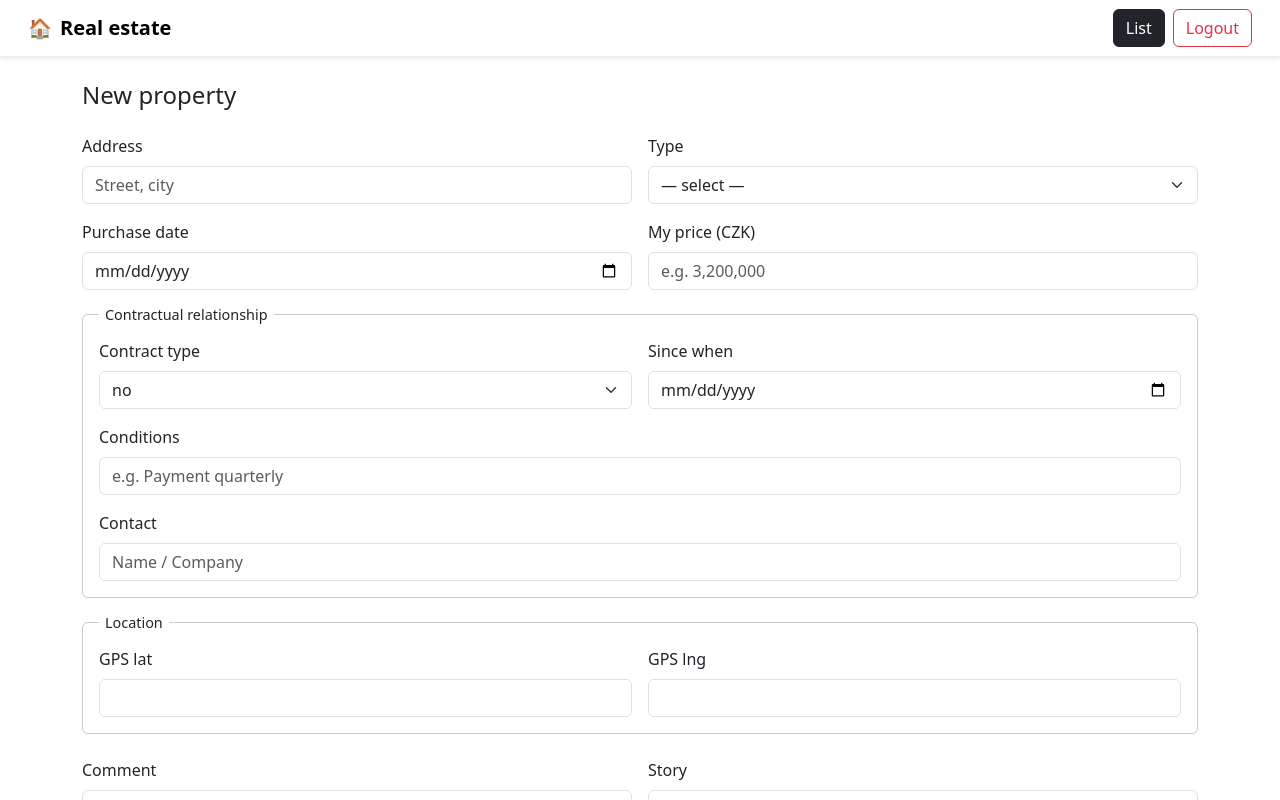
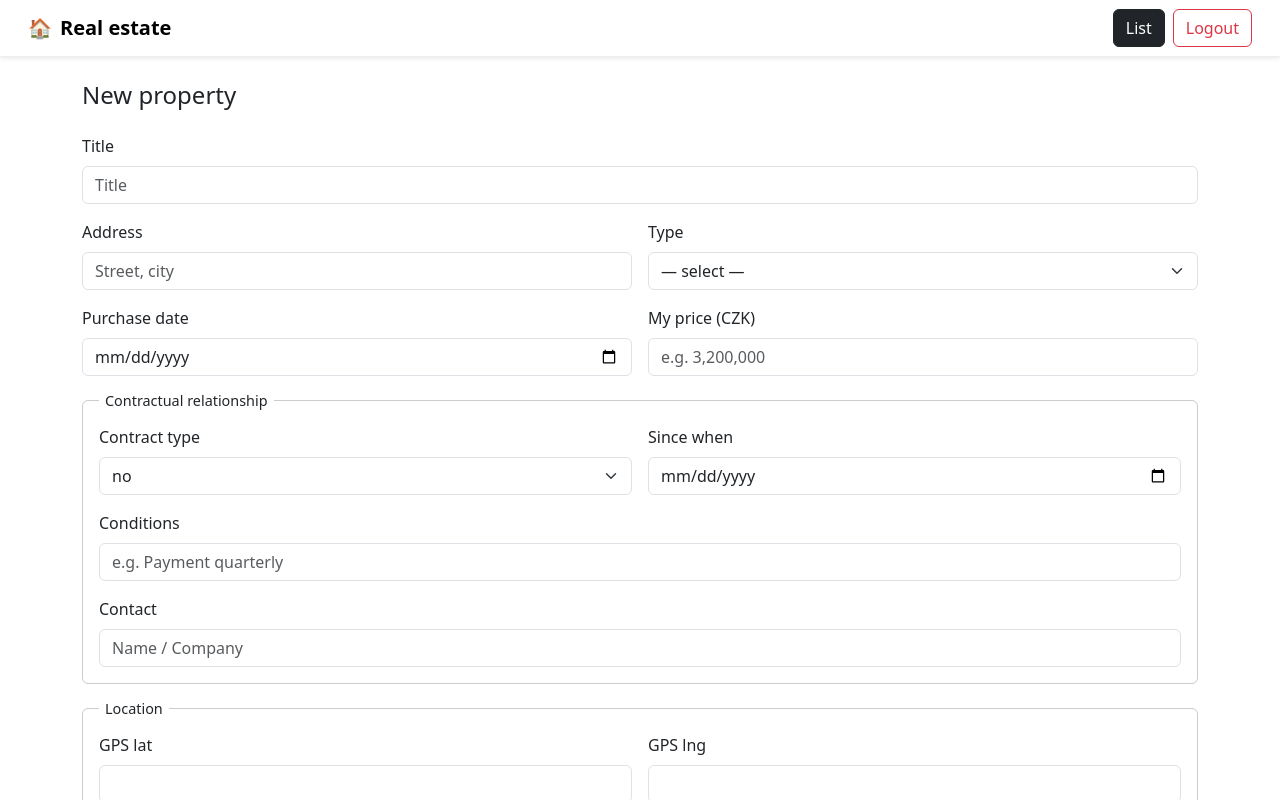
Before and after one commit to s9iper1/asset-management-frontend, a Vue app: page /properties/new in a window 1280 px wide. Shown: the top 800 px of the page. Built offline with nearby package versions, Linux system fonts and the light colour scheme; no server answers; sample sign-in values are in the browser's storage.

Commit message:
fix upload only image on add property

```diff
--- a/src/views/property/PropertyForm.vue
+++ b/src/views/property/PropertyForm.vue
@@ -80,10 +80,15 @@
       </router-link>
     </div>
 
-
     <!-- Form -->
     <form @submit.prevent="handleSubmit">
       <div class="row g-3">
+        <!-- Title -->
+        <div class="col-12">
+          <label class="form-label">Title</label>
+          <input v-model="form.title" type="text" class="form-control" placeholder="Title" required />
+        </div>
+
         <!-- Address + Type -->
         <div class="col-md-6">
           <label class="form-label">Address</label>
@@ -170,7 +175,13 @@
       <!-- Image upload (new property only, placed at end) -->
       <div v-if="mode === 'create'" class="mb-3">
         <label class="form-label">Image</label>
-        <input type="file" class="form-control" @change="handleFileUpload" />
+        <input
+          ref="imageInput"
+          type="file"
+          accept="image/jpeg, image/png, image/webp"
+          class="form-control"
+          @change="handleFileUpload"
+        />
       </div>
 
       <!-- Save button -->
--- a/src/views/property/PropertyList.vue
+++ b/src/views/property/PropertyList.vue
@@ -56,7 +56,6 @@
                 </div>
               </div>
             </div>
-
 
             <!-- 2. Info -->
             <div class="col-5">
```
Lines whose indentation alone changed are shown as unchanged.
